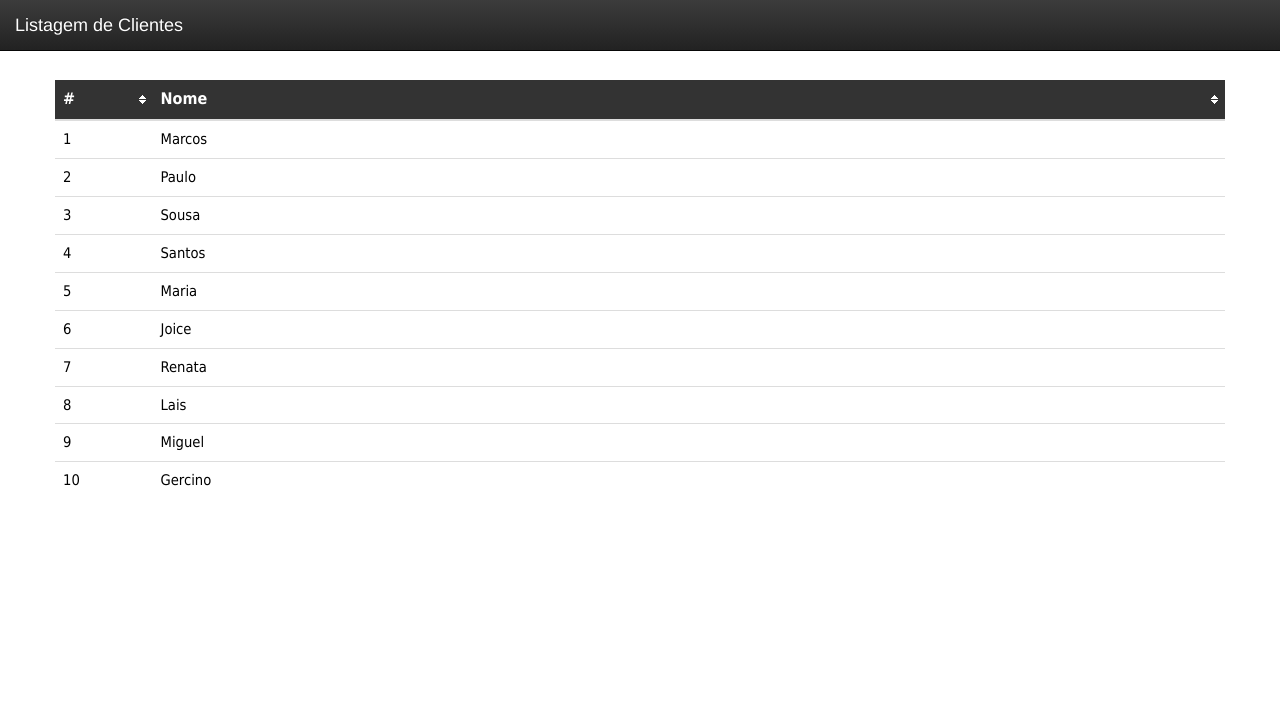
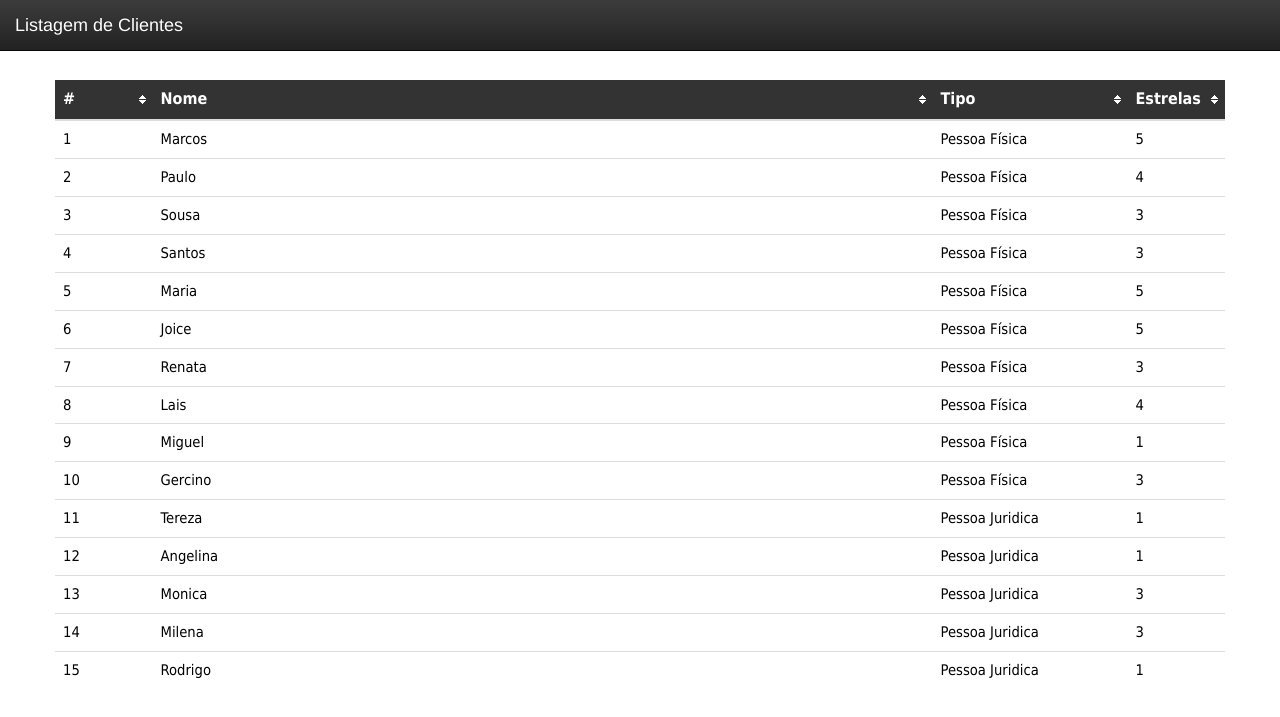
Before and after one commit to marcospaulosss/Curso-POO, a PHP site: page / in a window 1280 px wide. Shown: the top 717 px of the page. Run offline with PHP 8.4, Linux system fonts and the light colour scheme.

Commit message:
- Inclusao de clientes do tipo juridico - implementando modificadores de acesso get set - implementando coluna do para visualisação da pessoa fisica e juridica - interfaçe com o grau de importancia do cliente - habilitando o cadastro de um endereço de cobrança

```diff
--- a/Controller/Controller.php
+++ b/Controller/Controller.php
@@ -7,45 +7,78 @@ class Controller {
 
     public function InserirClientes() {
         require_once 'Model/Cliente.php';
+        require_once 'Model/ClienteInterface.php';
+        require_once 'Model/ClientePessoaFisica.php';
+        require_once 'Model/ClientePessoaJuridica.php';
         $clientes = array();
 
-        for ($i=0;$i<10;$i++){
-            $clientes[$i] = new Cliente();
+        for ($i=0;$i<15;$i++){
+            ($i <= 9) ? $clientes[$i] = new ClientePessoaFisica() : $clientes[$i] = new ClientePessoaJuridica();
         }
 
-        $clientes[0]->nome = "Marcos";
-        $clientes[0]->endereco = "rua francisco 612";
+        $clientes[0]->setNome("Marcos")
+                    ->setEndereco("rua francisco 612");
 
-        $clientes[1]->nome = "Paulo";
-        $clientes[1]->endereco = "rua francisco 900";
+        $clientes[1]->setNome("Paulo")
+                    ->setEndereco("rua francisco 900")
+                    ->EnderecoCobranca("rua Mata Machado 1200");
 
-        $clientes[2]->nome = "Sousa";
-        $clientes[2]->endereco = "rua francisco 1000";
+        $clientes[2]->setNome("Sousa")
+                    ->setEndereco("rua francisco 1000");
 
-        $clientes[3]->nome = "Santos";
-        $clientes[3]->endereco = "rua francisco 12";
+        $clientes[3]->setNome("Santos")
+                    ->setEndereco("rua francisco 12");
 
-        $clientes[4]->nome = "Maria";
-        $clientes[4]->endereco = "rua francisco 20";
+        $clientes[4]->setNome("Maria")
+                    ->setEndereco("rua francisco 20");
 
-        $clientes[5]->nome = "Joice";
-        $clientes[5]->endereco = "rua francisco 50";
+        $clientes[5]->setNome("Joice")
+                    ->setEndereco("rua francisco 50");
 
-        $clientes[6]->nome = "Renata";
-        $clientes[6]->endereco = "rua francisco 70";
+        $clientes[6]->setNome("Renata")
+                    ->setEndereco("rua francisco 70");
 
-        $clientes[7]->nome = "Lais";
-        $clientes[7]->endereco = "rua francisco 95";
+        $clientes[7]->setNome("Lais")
+                    ->setEndereco("rua francisco 95")
+                    ->EnderecoCobranca("rua Mata Machado 1600");
 
-        $clientes[8]->nome = "Miguel";
-        $clientes[8]->endereco = "rua francisco 126";
+        $clientes[8]->setNome("Miguel")
+                    ->setEndereco("rua francisco 126");
 
-        $clientes[9]->nome = "Gercino";
-        $clientes[9]->endereco = "rua francisco 258";
+        $clientes[9]->setNome("Gercino")
+                    ->setEndereco("rua francisco 100");
 
+
+        //INCLUINDO PESSOA JURIDICA//
+        $clientes[10]->setNome("Tereza")
+                    ->setEndereco("rua francisco 203");
+
+        $clientes[11]->setNome("Angelina")
+                    ->setEndereco("rua francisco 299")
+                    ->EnderecoCobranca("rua Mata Machado 15890");
+
+        $clientes[12]->setNome("Monica")
+                    ->setEndereco("rua francisco 369");
+
+        $clientes[13]->setNome("Milena")
+                    ->setEndereco("rua francisco 298");
+
+        $clientes[14]->setNome("Rodrigo")
+                    ->setEndereco("rua francisco 244")
+                    ->EnderecoCobranca("rua Mata Machado 1850");
+
+        $i = 0;
         foreach ($clientes as $cliente) {
-            $cliente->cpf = rand(31111111111, 99999999999);
-            $cliente->telefone = rand(900000000, 999999999);
+            if($i <= 9){
+                $cliente->setDocumento(rand(31111111111, 99999999999))
+                        ->setTelefone(rand(900000000, 999999999))
+                        ->setTipo("Pessoa Física");
+            }else{
+                $cliente->setDocumento(rand(311111111000111, 999999999999999))
+                        ->setTelefone(rand(900000000, 999999999))
+                        ->setTipo("Pessoa Juridica");
+            }
+            $i++;
         }
 
         include_once 'View/Listagem.phtml';
--- a/Model/Cliente.php
+++ b/Model/Cliente.php
@@ -1,8 +1,56 @@
 <?php
 
 class Cliente {
-    public $nome;
-    public $cpf;
-    public $endereco;
-    public $telefone;
+    protected $nome;
+    protected $documento;
+    protected $endereco;
+    protected $telefone;
+    protected $tipo;
+
+    function getNome() {
+        return $this->nome;
+    }
+
+    function getDocumento() {
+        return $this->documento;
+    }
+
+    function getEndereco() {
+        return $this->endereco;
+    }
+
+    function getTelefone() {
+        return $this->telefone;
+    }
+
+    function getTipo() {
+        return $this->tipo;
+    }
+
+    function setNome($nome) {
+        $this->nome = $nome;
+        return $this;
+    }
+
+    function setDocumento($documento) {
+        $this->documento = $documento;
+        return $this;
+    }
+
+    function setEndereco($endereco) {
+        $this->endereco = $endereco;
+        return $this;
+    }
+
+    function setTelefone($telefone) {
+        $this->telefone = $telefone;
+        return $this;
+    }
+
+    function setTipo($tipo) {
+        $this->tipo = $tipo;
+        return $this;
+    }
+
+
 }
--- /dev/null
+++ b/Model/ClienteInterface.php
@@ -0,0 +1,7 @@
+<?php
+
+interface ClienteInterface {
+    public function getImportancia();
+
+    public function EnderecoCobranca($end);
+}
--- /dev/null
+++ b/Model/ClientePessoaFisica.php
@@ -0,0 +1,30 @@
+<?php
+
+/**
+ * Description of ClientePessoaFisica
+ *
+ * @author marcos santos
+ */
+class ClientePessoaFisica extends Cliente implements ClienteInterface {
+
+    private $endereço_cobranca;
+
+
+    public function getImportancia() {
+        return rand(1, 5);
+    }
+
+    public function EnderecoCobranca($end) {
+        $this->endereço_cobranca = $end;
+        return $this;
+    }
+    function getEndereço_cobranca() {
+        return $this->endereço_cobranca;
+    }
+
+    function setEndereço_cobranca($endereço_cobranca) {
+        $this->endereço_cobranca = $endereço_cobranca;
+    }
+
+
+}
--- /dev/null
+++ b/Model/ClientePessoaJuridica.php
@@ -0,0 +1,24 @@
+<?php
+
+class ClientePessoaJuridica extends Cliente implements ClienteInterface{
+    private $endereço_cobranca;
+
+    public function getImportancia() {
+        return rand(1, 5);
+    }
+
+    public function EnderecoCobranca($end) {
+        $this->endereço_cobranca = $end;
+        return $this;
+    }
+
+    function getEndereço_cobranca() {
+        return $this->endereço_cobranca;
+    }
+
+    function setEndereço_cobranca($endereço_cobranca) {
+        $this->endereço_cobranca = $endereço_cobranca;
+    }
+
+
+}
--- a/View/Listagem.phtml
+++ b/View/Listagem.phtml
@@ -49,7 +49,9 @@
                         <thead>
                             <tr>
                                 <th class="col-lg-1">#</th>
-                                <th class="col-lg-11">Nome</th>
+                                <th class="col-lg-8">Nome</th>
+                                <th class="col-lg-2">Tipo</th>
+                                <th class="col-lg-1">Estrelas</th>
                             </tr>
                         </thead>
                         <tbody>
@@ -59,10 +61,13 @@
                 ?>
                             <tr>
                                 <td><?php echo $i;?></td>
-                                <td class="nome"><?php echo $cliente->nome;?></td>
-                                <td class="hidden cpf"><?php echo $cliente->cpf;?></td>
-                                <td class="hidden end"><?php echo $cliente->endereco;?></td>
-                                <td class="hidden cel"><?php echo $cliente->telefone;?></td>
+                                <td class="nome"><?php echo $cliente->getNome();?></td>
+                                <td class="tipo"><?php echo $cliente->getTipo();?></td>
+                                <td class="tipo"><?php echo $cliente->getImportancia();?></td>
+                                <td class="hidden cpf"><?php echo $cliente->getDocumento();?></td>
+                                <td class="hidden end"><?php echo $cliente->getEndereco();?></td>
+                                <td class="hidden cel"><?php echo $cliente->getTelefone();?></td>
+                                <td class="hidden endCobranca"><?php echo $cliente->getEndereço_cobranca();?></td>
                             </tr>
                 <?php
                         $i++;
@@ -85,10 +90,12 @@
                         </div>
                         <div class="modal-body">
                             <div class="row">
-                                <h5 class="col-lg-12" id="nome">Nome: Marcos Paulo de Sousa Santos</h5>
-                                <p class="col-lg-12" id="cpf">CPF: 33475826836</p>
-                                <p class="col-lg-12" id="end">END: Rua francisco rebelo 612</p>
-                                <p class="col-lg-12" id="cel">CEL: (11)984480631</p>
+                                <h5 class="col-lg-12" id="nome">Nome: </h5>
+                                <p class="col-lg-12" id="cpf">CPF: </p>
+                                <p class="col-lg-12" id="end">END: </p>
+                                <p class="col-lg-12" id="cel">CEL: </p>
+                                <p class="col-lg-12" id="cel">End Cobrança</p>
+                                <p class="col-lg-12" id="end_cobranca"></p>
                             </div>
                         </div>
                     </div>
--- a/View/js/jquery-listagem.js
+++ b/View/js/jquery-listagem.js
@@ -14,6 +14,7 @@ $(document).ready(function(){
                 $("#cpf").text("CPF: "+$(this).find(".cpf").text());
                 $("#end").text("END: "+$(this).find(".end").text());
                 $("#cel").text("CEL: "+$(this).find(".cel").text());
+                $("#end_cobranca").text($(this).find(".endCobranca").text());
                 $("#modal-informacao").modal();
             });
 
```
